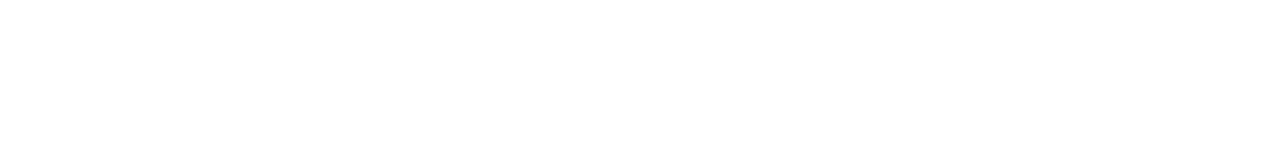
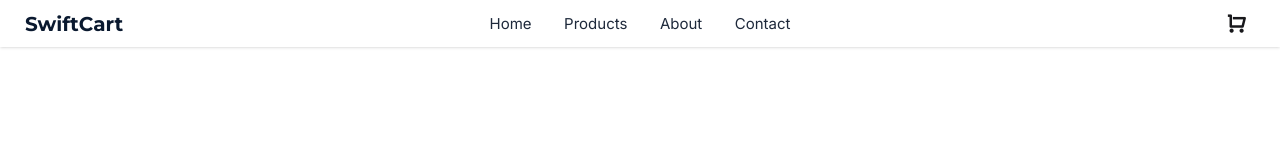
Before and after one commit to MahmudaJahan99/SwiftCart, a plain HTML site: page index.html in a window 1280 px wide. Drawn offline with nearby package versions, Linux system fonts and the light colour scheme.

Commit message:
Navingation bar

```diff
--- a/assets/css/style.css
+++ b/assets/css/style.css
@@ -8,13 +8,15 @@
     /*-------------------- COLOR --------------------*/
     --bg-light: #F8FAFC;
     --primary-navy: #0A192F;
+    --secondary-navy: rgba(10, 25, 47, 0.1);
     --accent-orange: #F97316;
     --success-color: #10B981;
     --font-dark: #1E293B;
 }
 
 html {
-  font-size: 62.5%; /* Default 16px * 62.5% = 10px base */
+    font-size: 62.5%;
+    /* Default 16px * 62.5% = 10px base */
 }
 
 body {
@@ -24,10 +26,41 @@
     font-size: 1.6rem;
 }
 
-    /*-------------------- REUSABLE CLASS --------------------*/
+/*-------------------- REUSABLE CLASS --------------------*/
 .heading {
     font-family: "Montserrat", sans-serif;
     color: var(--primary-navy);
+}
+
+/* logo */
+#logo {
+    color: var(--primary-navy);
+    font-size: 2rem;
+    font-weight: 700;
+    margin-inline: 2rem;
+    cursor: pointer;
+    transition: text-shadow 0.3s;
+}
+
+#logo:hover {
+    text-shadow: 2px 2px rgba(0 0 0 / 0.1);
+}
+
+nav i {
+    font-size: 2rem;
+}
+
+.navbar-end .btn i {
+    padding: 5px;
+}
+
+.navbar-end .btn, .menu-horizontal li {
+    border-radius: 8px;
+    transition: background-color 0.3s;
+}
+
+.navbar-end .btn:hover, .menu-horizontal li:hover {
+    background-color: var(--secondary-navy);
 }
 
 /* Product Cards:
--- a/index.html
+++ b/index.html
@@ -30,6 +30,45 @@
   </head>
 
   <body>
+    <!-------------------- HEADER -------------------->
+    <header>
+      <nav class="navbar bg-base-100 shadow-sm">
+        <!---------- Logo ---------->
+        <div class="navbar-start">
+          <a href="#home" class="logo heading" id="logo">SwiftCart</a>
+        </div>
+        <!---------- menu items on large screen ---------->
+        <div class="navbar-center hidden lg:flex">
+          <ul class="menu menu-horizontal px-1 gap-7">
+            <li><a href="#home" class="text-2xl">Home</a></li>
+            <li><a href="#products" class="text-2xl">Products</a></li>
+            <li><a href="#about" class="text-2xl">About</a></li>
+            <li><a href="#contact" class="text-2xl">Contact</a></li>
+          </ul>
+        </div>
+        <!---------- cart and hamburger on small screen ---------->
+        <div class="navbar-end gap-5">
+          <a class="btn btn-ghost">
+            <i class="ri-shopping-cart-line"></i>
+          </a>
+          <!-- hamburger on small screen -->
+          <div class="dropdown dropdown-end">
+            <div tabindex="0" role="button" class="btn btn-ghost lg:hidden">
+              <i class="ri-menu-line"></i>
+            </div>
+            <ul
+              tabindex="-1"
+              class="menu menu-sm dropdown-content bg-base-100 rounded-box z-1 mt-4 w-52 p-2 shadow"
+            >
+              <li><a href="#home" class="text-xl">Home</a></li>
+              <li><a href="#products" class="text-xl">Products</a></li>
+              <li><a href="#about" class="text-xl">About</a></li>
+              <li><a href="#contact" class="text-xl">Contact</a></li>
+            </ul>
+          </div>
+        </div>
+      </nav>
+    </header>
     <!-------------------- JAVASCRIPT -------------------->
     <script src="./assets/js/script.js"></script>
   </body>
```
Also changed, not shown: assets/js/tailwind.config.js (added).
